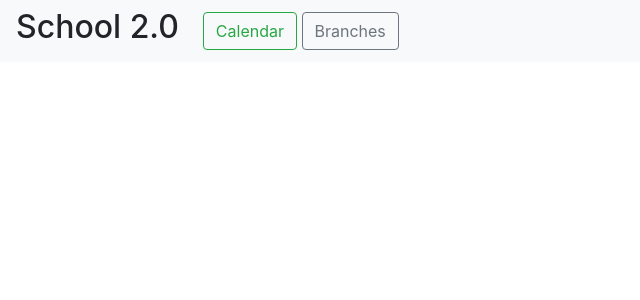
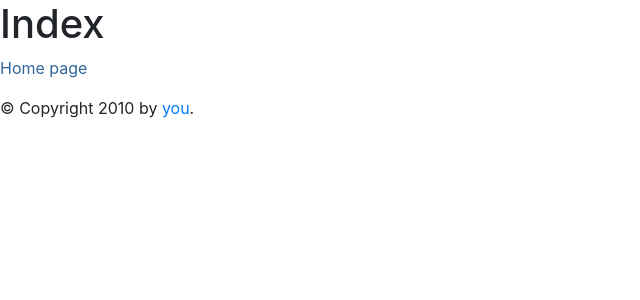
Before and after one commit to Alyovano/odoo-hackathon, a Flask app: template templates/cursusflix.html in a window 1280 px wide. Shown: the top 300 px of the page, without its empty margins (0-640 px from the left). Run offline with Flask 2, Linux system fonts and the light colour scheme; the template is opened without the code that fills it, so the values that code supplies are empty.

Commit message:
[ADD] Base template done -> go back end

```diff
--- a/templates/cursusflix.html
+++ b/templates/cursusflix.html
@@ -1,23 +1,14 @@
-<!DOCTYPE html>
-<html lang="en">
-<head>
-    <meta charset="UTF-8">
-    <meta http-equiv="X-UA-Compatible" content="IE=edge">
-    <meta name="viewport" content="width=device-width, initial-scale=1.0">
-    <link rel="stylesheet" href="./css/profile.css">
-    <link rel="stylesheet" href="https://cdn.jsdelivr.net/npm/bootstrap@4.3.1/dist/css/bootstrap.min.css" integrity="sha384-ggOyR0iXCbMQv3Xipma34MD+dH/1fQ784/j6cY/iJTQUOhcWr7x9JvoRxT2MZw1T" crossorigin="anonymous">
-    <title>School 2.0</title>
-</head>
-<body>
-    <!-- Heading -> Nav bar ? -->
-    <nav class="navbar navbar-light bg-light">
-        <form class="form-inline">
-            <span class="mr-4"><h2>School 2.0</h2></span>
-            <span>
-                <button class="btn btn-outline-success" type="button">Calendar</button>
-                <button class="btn btn btn-outline-secondary" type="button">Branches</button>
-            </span>
-        </form>
-    </nav>
-</body>
-</html>
+{% extends "layout.html" %}
+{% block title %}CoursFlix{% endblock %}
+{% block head %}
+  {{ super() }}
+  <style type="text/css">
+    .important { color: #336699; }
+  </style>
+{% endblock %}
+{% block content %}
+    <h1>Index</h1>
+    <p class="important">
+        Home page
+    </p>
+{% endblock %}
--- a/templates/home.html
+++ b/templates/home.html
@@ -9,6 +9,6 @@
 {% block content %}
     <h1>Index</h1>
     <p class="important">
-        Welcome on my awesome homepage.
+        Home page
     </p>
 {% endblock %}
--- a/templates/layout.html
+++ b/templates/layout.html
@@ -12,8 +12,6 @@
 </head>
 <body>
     <!-- Heading -> Nav bar ? -->
-    {% block navbar %}
-    {% endblock %}
 {% block content %}
 <nav class="navbar navbar-light bg-light">
     <form class="form-inline">
```
Also changed, not shown: templates/calendar.html (+14 -0 lines).
